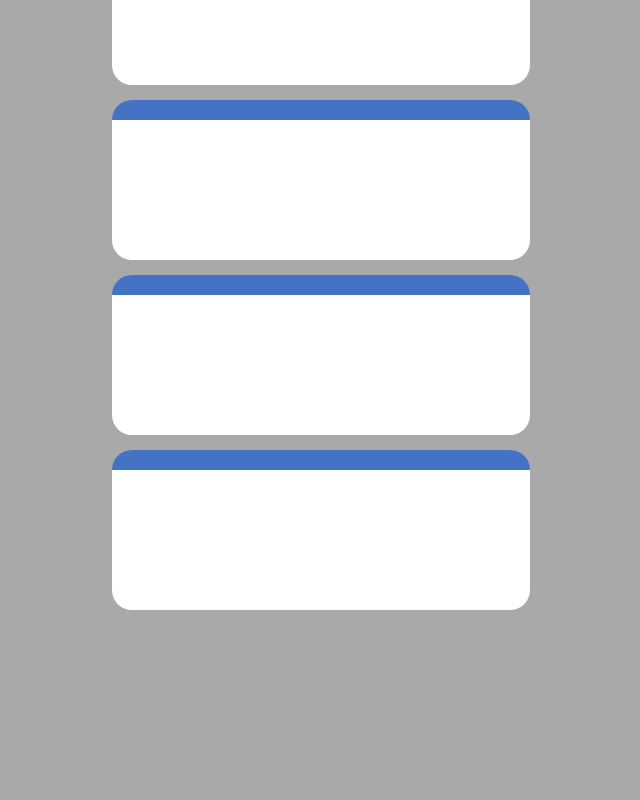
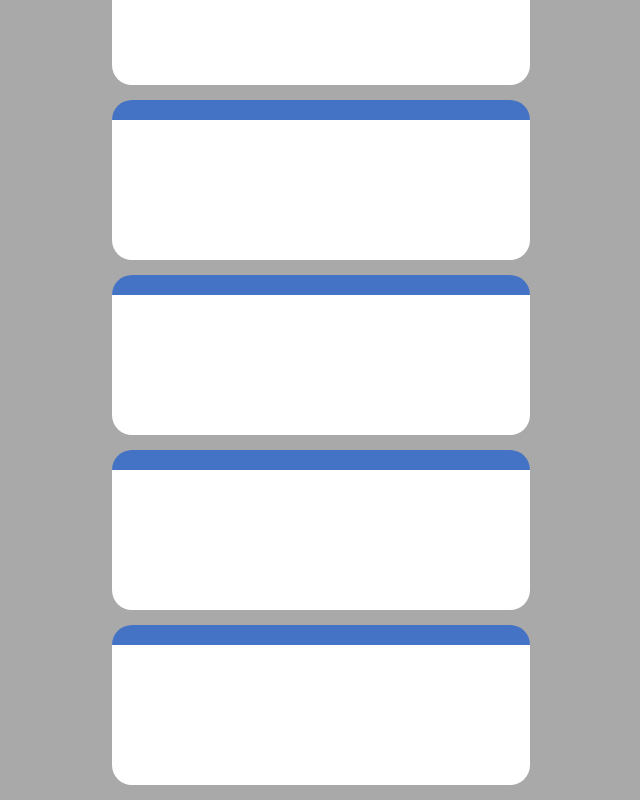
Before and after one commit to iansaggior/DesenvolvimentoDeSistemasWebSenac, a plain HTML site: page atividade01_portifolio/index.html in a window 1280 px wide. Shown: the part 335-1135 px from the top of the page, without its empty margins (300-940 px from the left). Before the commit the page ends 960 px from the top, so only its background shows below. Drawn offline with Linux system fonts and the light colour scheme.

Commit message:
acrescentando uma div(teste)

```diff
--- a/atividade01_portifolio/index.html
+++ b/atividade01_portifolio/index.html
@@ -41,6 +41,9 @@
     <div class="formacaoAcademica">
     </div>
 
+    <div class="formacaoAcademica">
+    </div>
+
   </div>
 
 </body>
```
